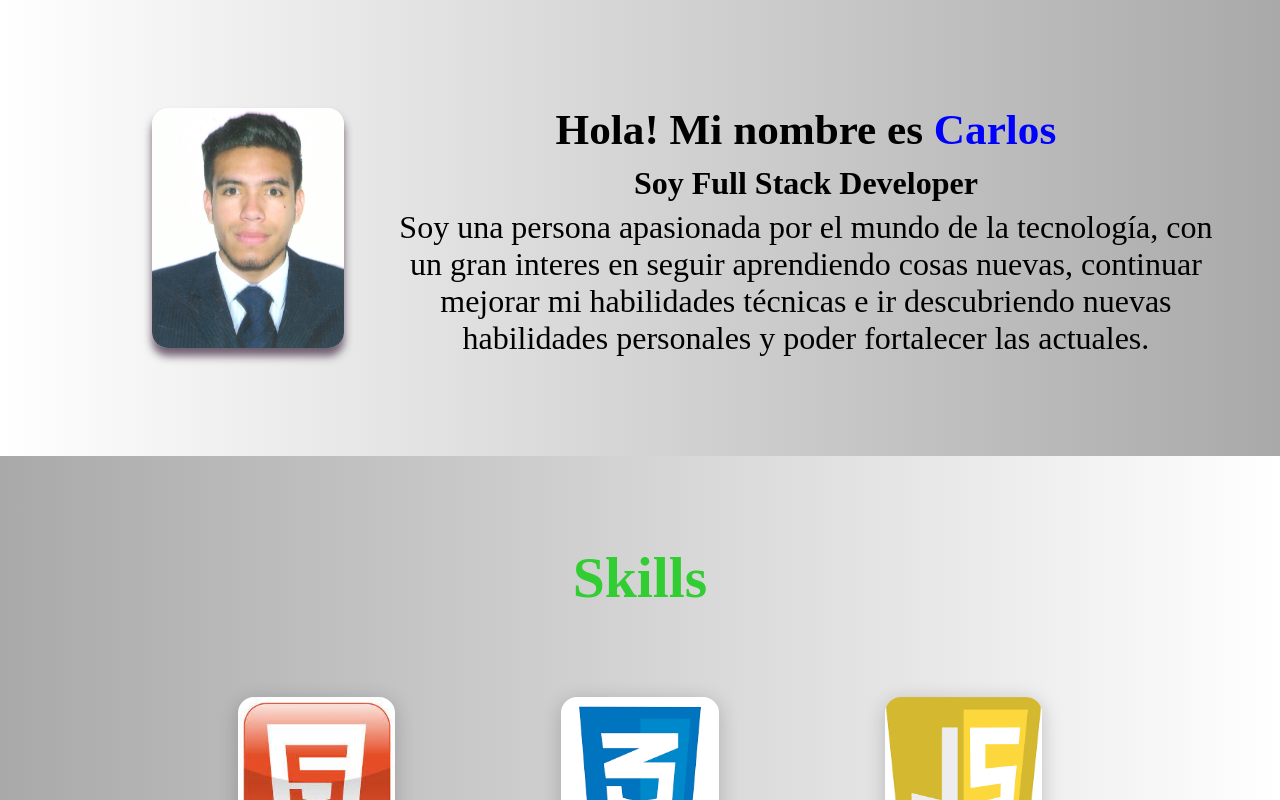
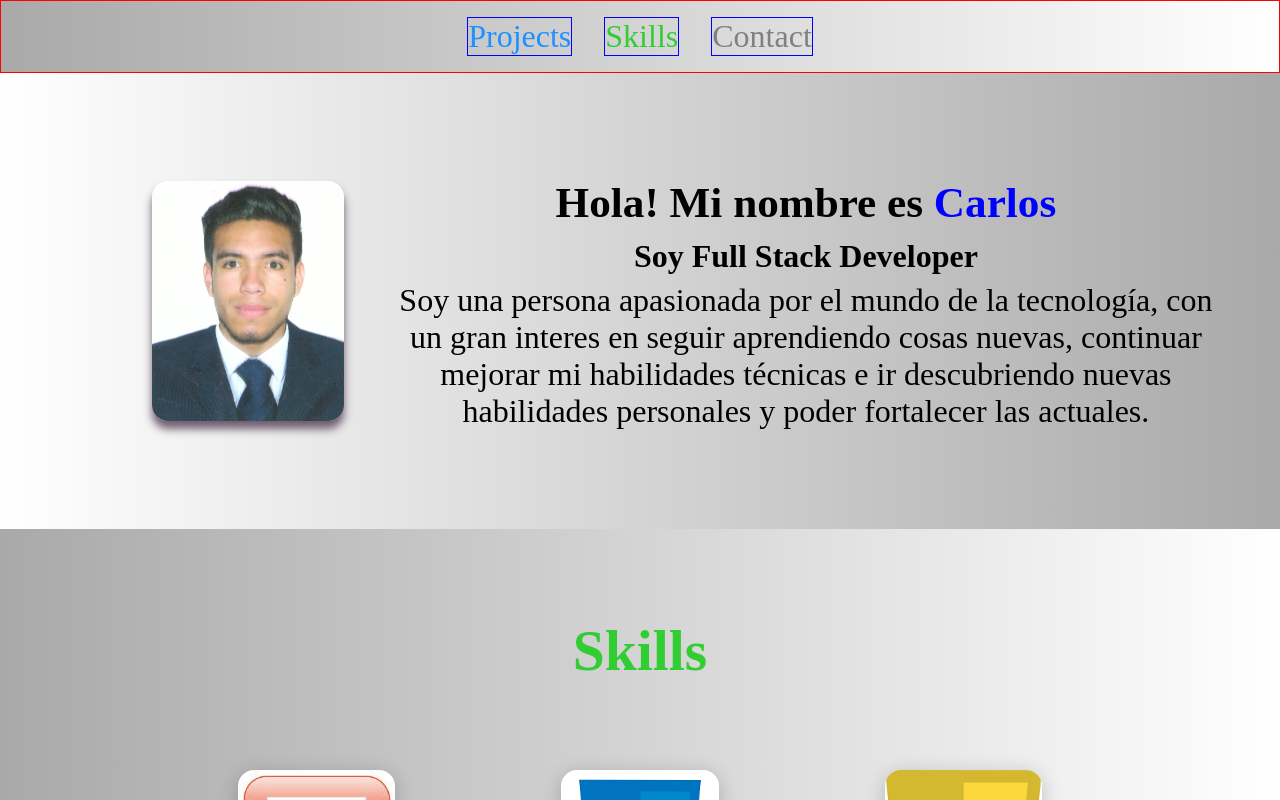
Before and after one commit to Cemb93/cemb-dev, a React (Create React App) app: page / in a window 1280 px wide. Shown: the top 800 px of the page. Built offline with nearby package versions, Linux system fonts and the light colour scheme.

Commit message:
demo navbar reponsive

```diff
--- a/src/App.tsx
+++ b/src/App.tsx
@@ -1,4 +1,4 @@
-// import { NavBar } from './components/NavBar/NavBar';
+import { NavBar } from './components/NavBar/NavBar';
 import { Presentation } from './components/Presentation/Presentation';
 import { Skills } from './components/Skills/Skills';
 import { Projects } from './components/Projects/Projects';
@@ -7,7 +7,7 @@ import { Footer } from './components/Footer/Footer';
 function App() {
   return (
     <div>
-      {/* <NavBar /> */}
+      <NavBar />
       <Presentation />
       <Skills />
       <Projects />
--- a/src/components/Footer/Footer.tsx
+++ b/src/components/Footer/Footer.tsx
@@ -3,7 +3,7 @@ import { FaGithub, FaLinkedin } from "react-icons/fa";
 export const Footer = () => {
   const year = new Date().getFullYear();
   return (
-    <div className="FooterContainer" >
+    <div className="FooterContainer" id="contact" >
       <a href='is pendding' download='CV PDF' >
         <button>
           Descargar CV
--- a/src/components/Projects/Projects.tsx
+++ b/src/components/Projects/Projects.tsx
@@ -4,7 +4,7 @@ import { InfoProjects } from './InfoProjects';
 
 export const Projects = () => {
   return (
-    <div className='projects' >
+    <div className='projects' id='project' >
       <div>
         <h1><strong>Projects</strong></h1>
       </div>
--- a/src/components/Skills/Skills.tsx
+++ b/src/components/Skills/Skills.tsx
@@ -3,7 +3,7 @@ import { CardSkills } from './CardSkills';
 
 export const Skills = () => {
   return (
-    <div className='skilsContanier' >
+    <div className='skilsContanier' id='skills' >
       <div className='Skills' >
         <h1><strong>Skills</strong></h1>
       </div>
--- a/src/styles/components/_NavBar.scss
+++ b/src/styles/components/_NavBar.scss
@@ -3,34 +3,56 @@
 .navbar {
   display: flex;
   flex-direction: row;
-  justify-content: flex-end;
-  font-size: 30px;
+  justify-content: space-around;
+  font-size: 2rem;
+  border: solid 1px red;
+  padding: 0.5em 7.4em 0.5em 7.4em;
   background: linear-gradient(to right, variables.$Gris, variables.$blanco);
   &__project {
-    margin: 0.5rem;
-    font-size: 1.3em;
+    border: solid 1px red;
+    margin: 0 0.5em;
     color: variables.$Azul;
     text-decoration: none;
     &:hover {
-      color: white;
+      text-decoration: underline;
     }
   }
   &__skills {
-    margin: 0.5rem;
-    font-size: 1.3em;
+    border: solid 1px red;
+    margin: 0 0.5em;
     color: variables.$Verde;
     text-decoration: none;
     &:hover {
-      color: white;
+      text-decoration: underline;
     }
   }
   &__contact {
-    margin: 0.5rem;
-    font-size: 1.3em;
-    color: red;
+    border: solid 1px red;
+    margin: 0 0.5em;
+    color: gray;
     text-decoration: none;
     &:hover {
-      color: white;
+      text-decoration: underline;
     }
   }
 }
+
+//* ---------- TABLET 855PX ----------
+@media (min-width: 855px) {
+  .navbar {
+    justify-content: center;
+    // padding: 0.5em 7.4em 0.5em 7.4em;
+    &__project {
+      border: solid 1px blue;
+      margin: 0 0.5em;
+    }
+    &__skills {
+      border: solid 1px blue;
+      margin: 0 0.5em;
+    }
+    &__contact {
+      border: solid 1px blue;
+      margin: 0 0.5em;
+    }
+  }
+}
```
